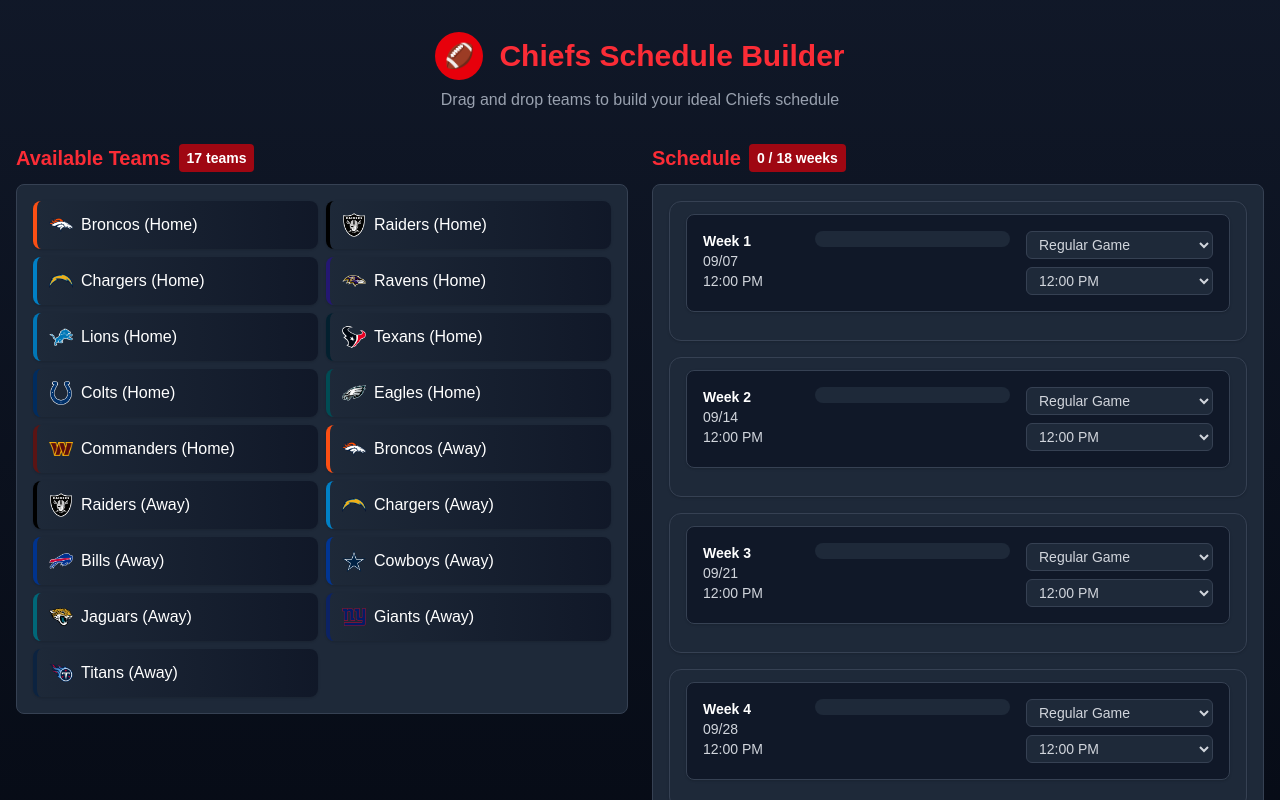
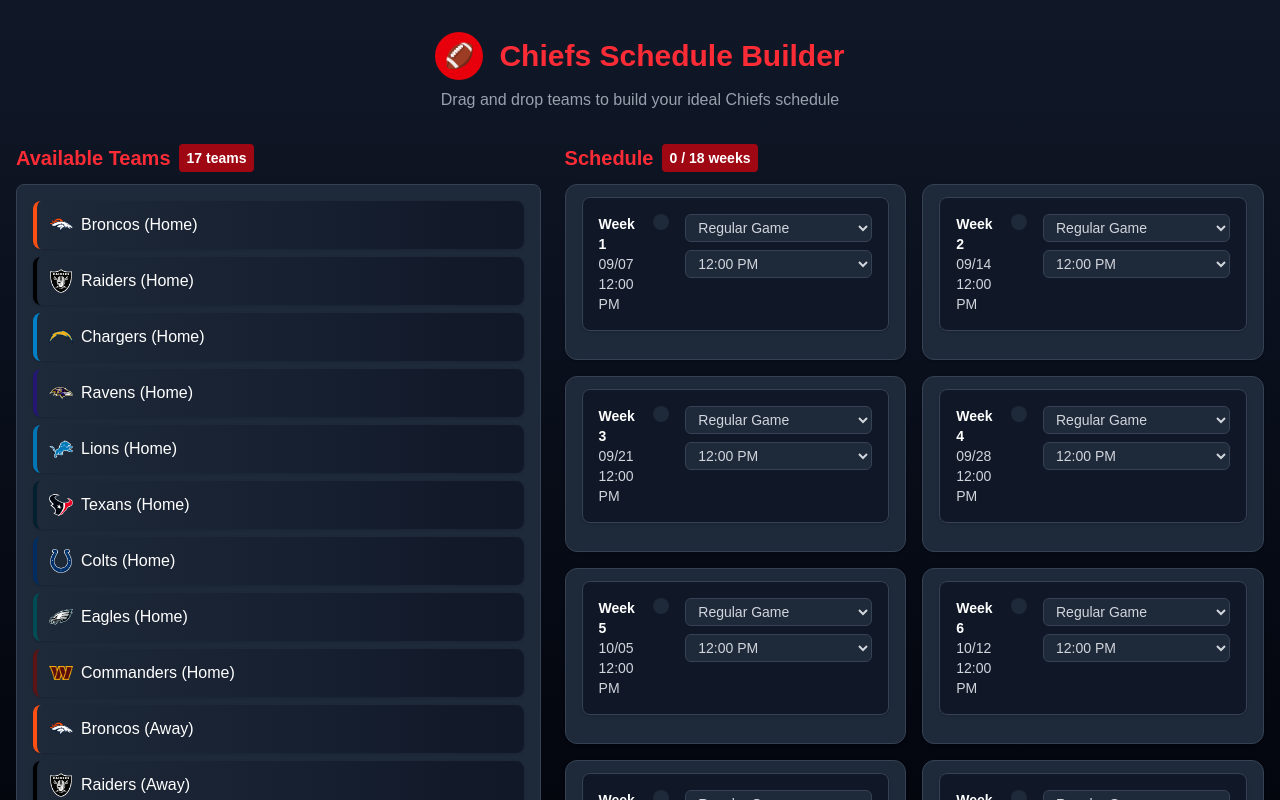
Before and after one commit to F-L-D-B/chiefs-schedule-dnd, a Next.js app: page / in a window 1280 px wide. Shown: the top 800 px of the page. Built offline with nearby package versions, Linux system fonts and the light colour scheme.

Commit message:
Fixed some formatting

```diff
--- a/src/app/page.tsx
+++ b/src/app/page.tsx
@@ -357,7 +357,7 @@ export default function Home() {
                                 </span>
                             </h2>
                             <DropZone id='pool' label='' isPool={true}>
-                                <div className='grid grid-cols-1 sm:grid-cols-2 gap-2'>
+                                <div className='grid grid-cols-1 gap-2'>
                                     {pool.map((team) => (
                                         <DraggableItem
                                             key={team.id}
@@ -373,14 +373,14 @@ export default function Home() {
                         </div>
 
                         {/* Weeks */}
-                        <div className='w-full md:w-1/2'>
+                        <div className='w-full md:w-2/3'>
                             <h2 className='text-xl font-bold mb-3 text-red-500 flex items-center'>
                                 <span className='mr-2'>Schedule</span>
                                 <span className='text-sm bg-red-800 text-white px-2 py-1 rounded'>
                                     {Object.values(weeks).filter(item => item.team || item.tag === 'BYE').length} / 18 weeks
                                 </span>
                             </h2>
-                            <div className='bg-gray-800 bg-opacity-50 rounded-lg p-4 border border-gray-700'>
+                            <div className='grid grid-cols-1 md:grid-cols-2 gap-4'>
                                 {Array.from({ length: 18 }, (_, i) => {
                                     const weekNum = i + 1;
                                     const weekKey = `week-${weekNum}`;
@@ -390,7 +390,7 @@ export default function Home() {
                                     return (
                                         <div
                                             key={weekKey}
-                                            className="bg-gray-800 border border-gray-700 rounded-xl mb-4 px-4 py-3 shadow-sm"
+                                            className='bg-gray-800 border border-gray-700 rounded-xl px-4 py-3 shadow-sm'
                                         >
                                             <WeekRow
                                                 id={weekKey}
@@ -404,9 +404,9 @@ export default function Home() {
                                         </div>
                                     );
                                 })}
-
                             </div>
                         </div>
+
                     </div>
                 </DndContext>
             </div>
```
